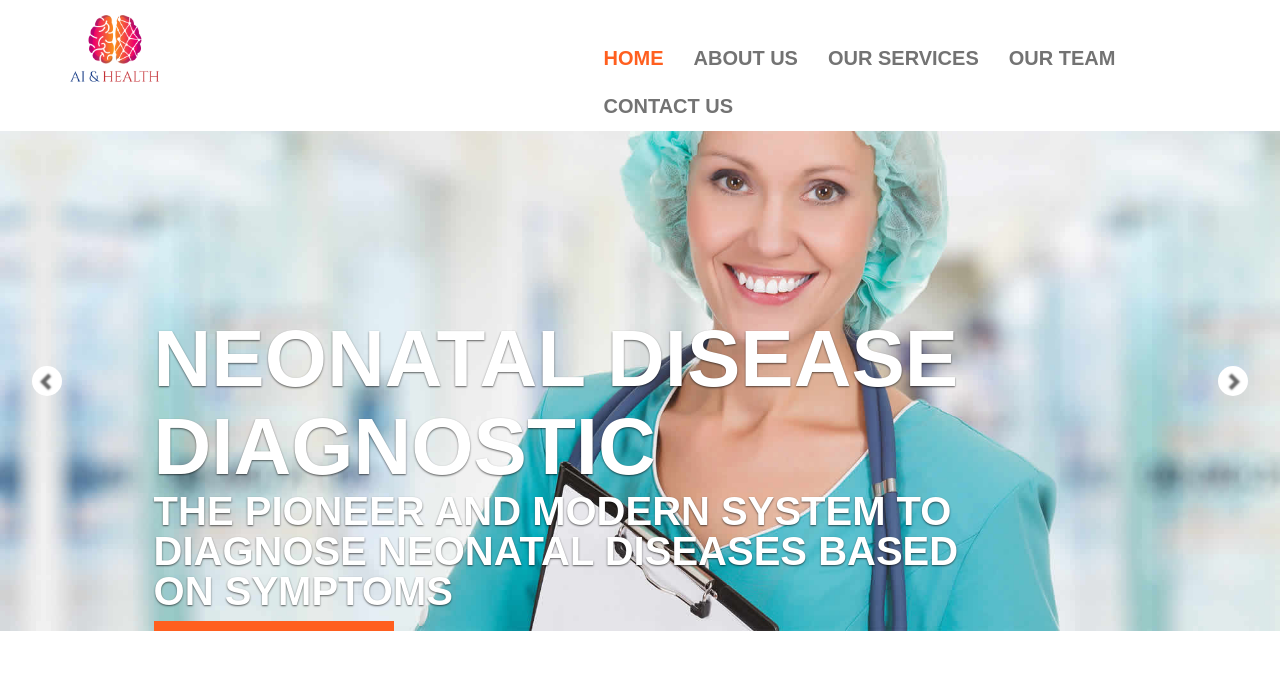
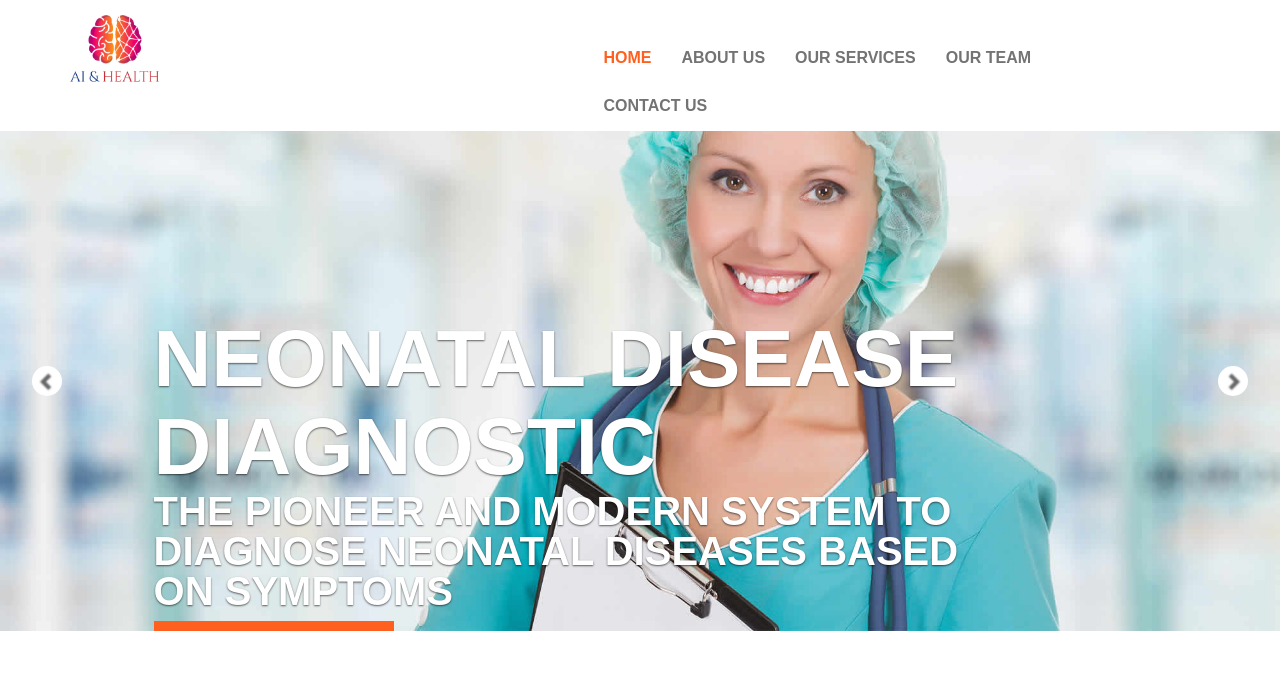
Before and after one commit to ISHWINDERGETHUB/mongodistrict, a Flask app: page / in a window 1280 px wide. Shown: the top 680 px of the page. Run offline with Flask 2, Linux system fonts and the light colour scheme; parts of the project's set-up code (start-up, migrations or seed data) failed here and were passed over; some libraries are stand-ins or nearby versions; some web fonts are replaced.

Commit message:
Update style1.css

```diff
--- a/static/css/style1.css
+++ b/static/css/style1.css
@@ -77,7 +77,7 @@ ul.nav {
     padding: 0;
 }
 .navbar-default .navbar-nav>li>a {
-    font-size: 20px;
+    font-size: 16px;
     color: #737373;
     text-transform: uppercase;
     transition: all .7s ease 0s;
```
